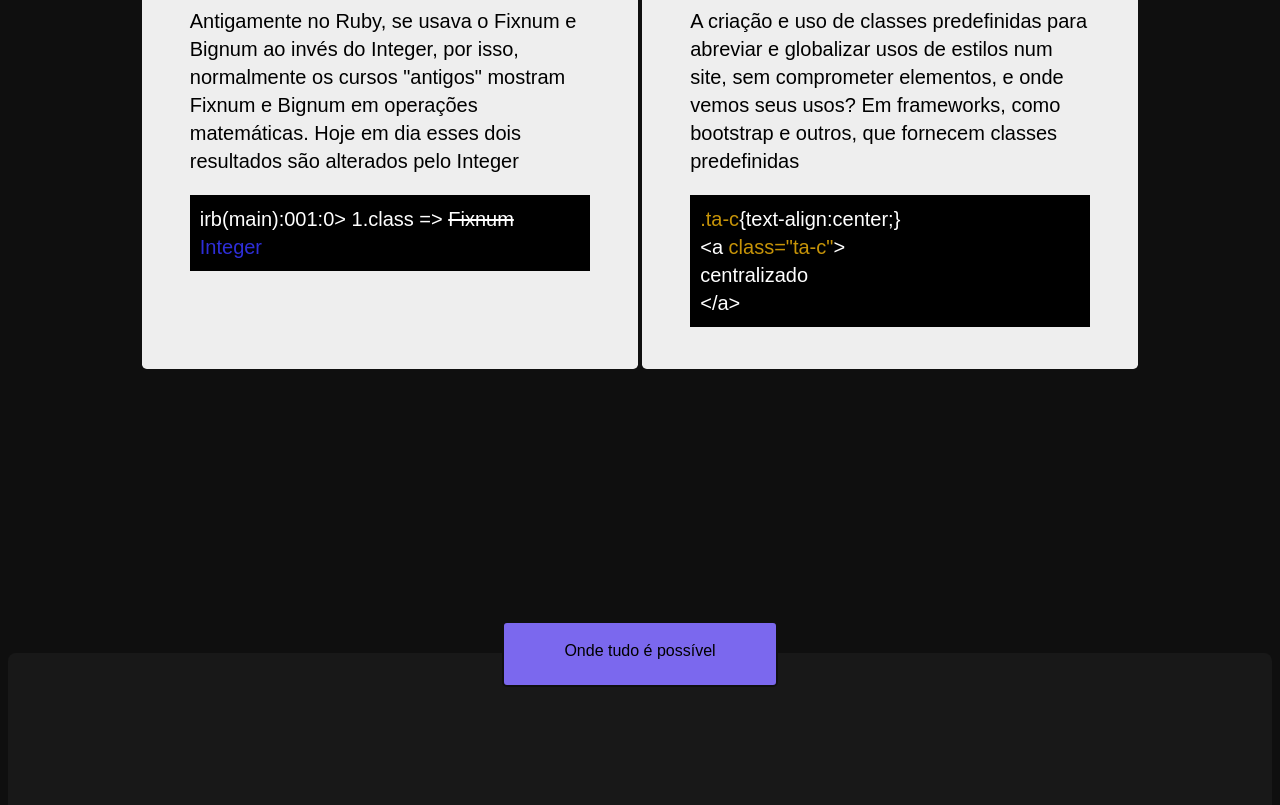
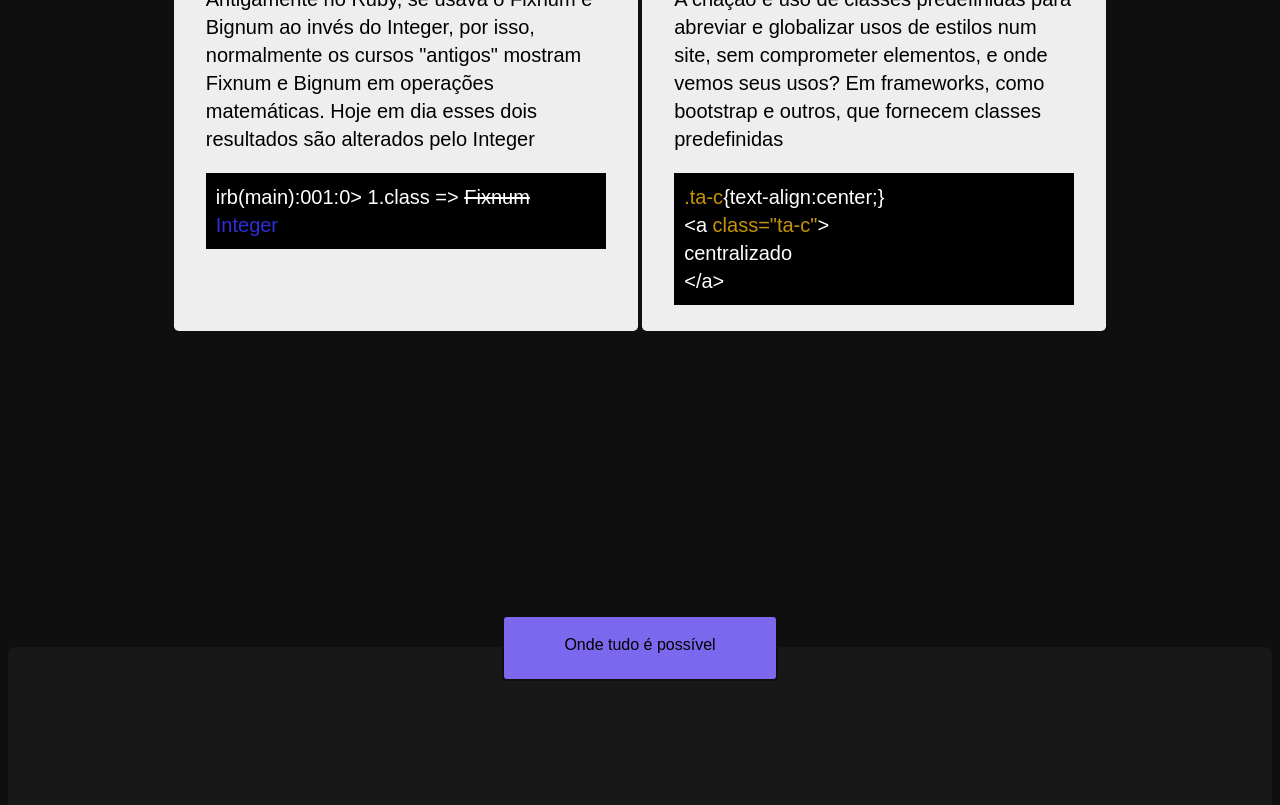
Before and after one commit to sooalves/soo-s-site, a plain HTML site: page index.html in a window 1280 px wide. Shown: the part 625-1430 px from the top of the page. Drawn offline with Linux system fonts and the light colour scheme.

Commit message:
Update main.css

```diff
--- a/content/main.css
+++ b/content/main.css
@@ -112,16 +112,16 @@ body {
 
 /* Card Styles */
 .st-2 {
-    min-width: 20rem;
+    max-width: 99%;
     min-height: 50rem;
-    margin: 1rem;
+    margin:10px;
 }
 
 .card-st-2 {
     margin-top: 3rem;
     border-radius: 0.3rem;
     background-color: rgb(238, 238, 238);
-    padding: 3rem;
+    padding: 2rem;
     max-width: 400px;
     height: 420px;
     font-size: 20px;
@@ -222,7 +222,6 @@ body {
     .st-2 {
         max-width: auto;
         min-height: 50rem;
-        margin: 2.5rem;
     }
 
     .card-st-2 {
```
